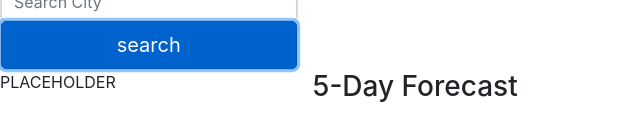
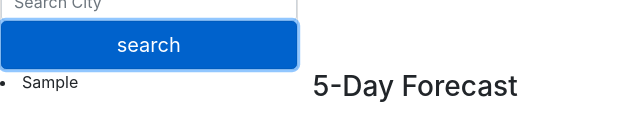
Before and after one commit to Yuleni1/Weather-Dashboard, a plain HTML site: page index.html in a window 1280 px wide. Both pictures are taken after typing "Sample" into the empty fields and a click on the button "search". Shown: the part 200-340 px from the top of the page, 0-640 px from the left. Drawn offline with nearby package versions, Linux system fonts and the light colour scheme; no server answers.

Commit message:
added local storage

```diff
--- a/assets/js/script.js
+++ b/assets/js/script.js
@@ -6,7 +6,10 @@ var userCityInputEl = document.querySelector("#username");
 var cityEl = document.querySelector("#city-container");
 var weatherListEl = document.querySelector("#weather-list");
 var fiveDayEl = document.querySelector("#five-day")
+var loadSearchesEl = document.getElementById("saved-searches")
 console.log("for",fiveDayEl)
+
+var loadedSearches = []
 
 //GETS WEATHER
 var getWeather = function(city){
@@ -217,6 +220,18 @@ var formSubmitHandler = function(event){
         alert("Please enter a valid city");
     }
 
+    loadSearchesEl.innerHTML="";
+
+    var saveCityInput = cityInput
+    localStorage.setItem("saveSearches", saveCityInput)
+    var loadCityInput = localStorage.getItem("saveSearches")
+
+    loadSearchesEl.innerHTML="";
+
+    var createListEL = document.createElement("li");
+    createListEL.textContent = loadCityInput
+    loadSearchesEl.appendChild(createListEL);
+
 }
 
 
--- a/index.html
+++ b/index.html
@@ -55,7 +55,7 @@
 
 <section class="row">
 <!--saved searches-->
-    <div class= "col-sm-12 col-md-3">PLACEHOLDER </div>
+    <div id="saved-searches" class= "col-sm-12 col-md-3">PLACEHOLDER </div>
 
 <!--Forcast-->
     <div class=" row col-sm-12 col-md-9">
```
